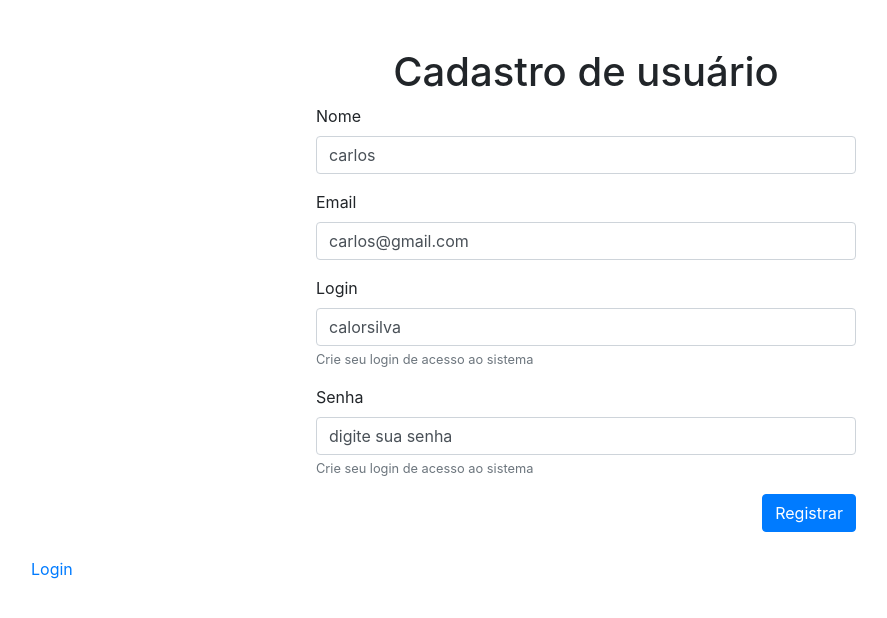
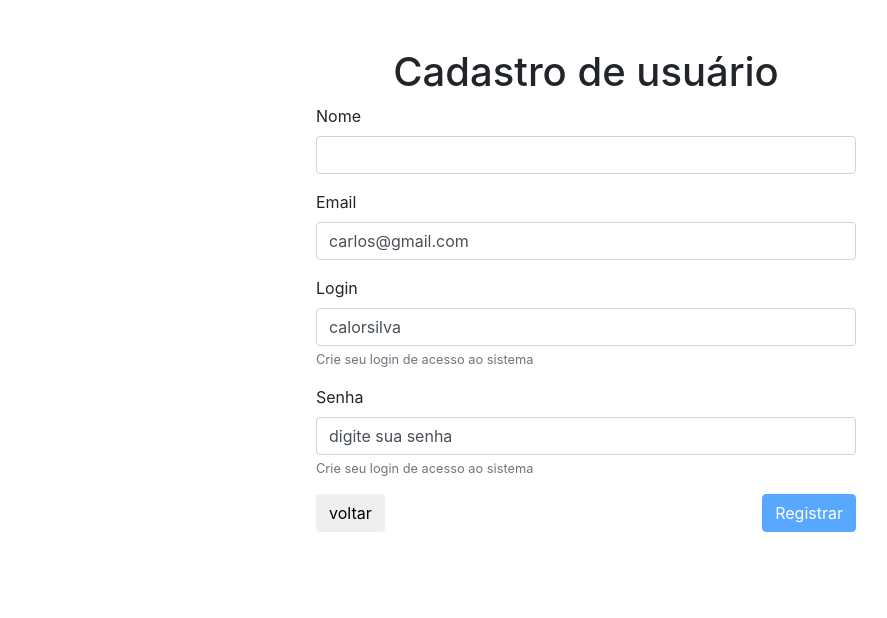
Before and after one commit to daniloagostinho/controle-financeiro, an Angular app: page /home in a window 1280 px wide. Shown: the top 618 px of the page, without its empty margins (54-941 px from the left). Built offline with nearby package versions, Linux system fonts and the light colour scheme.

Commit message:
salvando os dados do usuário no local storage

```diff
--- a/src/app/cadastro-usuarios/cadastro-usuarios.component.html
+++ b/src/app/cadastro-usuarios/cadastro-usuarios.component.html
@@ -7,51 +7,53 @@
 
   <div class="row">
     <div class="col-12 mx-auto col-md-6">
-      <form #heroForm="ngForm" *ngIf="!sucesso" (ngSubmit)="enviar()">
+      <form #contatoForm="ngForm" (ngSubmit)="cadastrarUsuario(contatoForm)">
 
         <div class="form-group">
           <label for="nome">Nome</label>
-          <input type="text" #nome="ngModel" (keyup)="textoDigitado(texto.value)" class="form-control" id="nome" name="nome" [(ngModel)]="cadastros.nome"
+          <input type="text" ngModel class="form-control" id="nome" name="nome"
             required>
         </div>
 
-        <div [hidden]="nome.valid || nome.pristine" class="alert alert-danger">
+        <!-- <div [hidden]="nome.valid || nome.pristine" class="alert alert-danger">
           Preencha o campo nome
-        </div>
+        </div> -->
 
         <div class="form-group">
           <label for="email">Email</label>
-          <input #email="ngModel" type="email" class="form-control" id="email" name="email" ([ngModel])="cadastro.email" aria-describedby="emailHelp"
-            [(ngModel)]="cadastros.email" required>
+          <input type="email" class="form-control" id="email" name="email" aria-describedby="emailHelp" [(ngModel)]="cadastros.email"
+            required>
         </div>
 
-        <div [hidden]="email.valid || email.pristine" class="alert alert-danger">
+        <!-- <div [hidden]="email.valid || email.pristine" class="alert alert-danger">
           Preencha o campo email
-        </div>
+        </div> -->
 
         <div class="form-group">
           <label for="login">Login</label>
-          <input type="text" #login="ngModel" class="form-control" id="login" name="login" ([ngModel])="cadastro.login" placeholder="Digite seu login"
-            [(ngModel)]="cadastros.login" required>
+          <input type="text" class="form-control" id="login" name="login" placeholder="Digite seu login" [(ngModel)]="cadastros.login"
+            required>
           <small id="emailHelp" class="form-text text-muted">Crie seu login de acesso ao sistema</small>
         </div>
 
-        <div [hidden]="login.valid || login.pristine" class="alert alert-danger">
+        <!-- <div [hidden]="login.valid || login.pristine" class="alert alert-danger">
           Preencha o campo login
-        </div>
+        </div> -->
 
         <div class="form-group">
           <label for="login">Senha</label>
-          <input type="text" #senha="ngModel" class="form-control" id="senha" name="senha" ([ngModel])="cadastro.login" placeholder="Digite seu login"
-            [(ngModel)]="cadastros.senha" required>
+          <input type="text"  class="form-control" id="senha" name="senha" placeholder="Digite seu login" [(ngModel)]="cadastros.senha"
+            required>
           <small id="emailHelp" class="form-text text-muted">Crie seu login de acesso ao sistema</small>
         </div>
 
-        <div [hidden]="senha.valid || senha.pristine" class="alert alert-danger">
+        <!-- <div [hidden]="senha.valid || senha.pristine" class="alert alert-danger">
           Preencha o campo senha
-        </div>
+        </div> -->
 
-        <button class="btn btn-primary float-right" (click)="onClickMe($event)">Registrar</button>
+        <button class="btn voltar" (click)="goHome()">voltar</button>
+
+        <button type="submit" class="btn btn-primary float-right" [disabled]="!contatoForm.form.valid">Registrar</button>
         {{clickMessage}}
       </form>
     </div>
@@ -65,7 +67,4 @@
       </div>
     </div>
   </div>
-  <nav>
-    <a routerLink="/login">Login</a>
-  </nav>
 </div>
--- a/src/app/cadastro-usuarios/cadastro-usuarios.component.ts
+++ b/src/app/cadastro-usuarios/cadastro-usuarios.component.ts
@@ -1,6 +1,8 @@
 import { Component, OnInit } from '@angular/core';
 
 import { Cadastro } from './../models/cadastro';
+
+import { NgForm } from '@angular/forms';
 
 @Component({
   selector: 'app-cadastro-usuarios',
@@ -12,33 +14,33 @@ export class CadastroUsuariosComponent implements OnInit {
   titulo = 'Cadastro de usuário';
 
   sucesso: boolean;
-
+  convertida;
   cadastros = new Cadastro('carlos', 'carlos@gmail.com', 'calorsilva', 'digite sua senha');
-
-  enviado = false;
-
-  onSubmit() { this.enviado = true; }
-
-  clickMessage  = '';
-  valor = '';
 
   constructor() {
 
-   }
+  }
 
-   get diagnostic() { return JSON.stringify(this.cadastros); }
+  get diagnostic() { return JSON.stringify(this.cadastros); }
 
-   onClickMe(event: Event): void {
-     this.clickMessage  = 'dadsadsa';
-     event.preventDefault();
-   }
+  cadastrarUsuario(form: NgForm) {
 
-   textoDigitado(valor: string) {
-    this.valor = valor;
-   }
+    this.convertida = JSON.stringify(form.value);
+
+    this.cadastros = this.convertida;
+
+    if(this.convertida) {
+      console.log('cadastrado com sucesso!!');
+      localStorage.setItem("respostas", this.convertida);
+    }else {
+      console.log('erro ao salvar no localstora!!');
+    }
+
+  }
 
   ngOnInit() {
-    console.log(this.cadastros);
+    console.log(this.convertida);
+    console.log('valor cadastro agora: ', this.cadastros )
   }
 
   enviar(evento: Event) {
@@ -50,5 +52,4 @@ export class CadastroUsuariosComponent implements OnInit {
     return JSON.stringify(this.cadastros);
   }
 
-
 }
```
